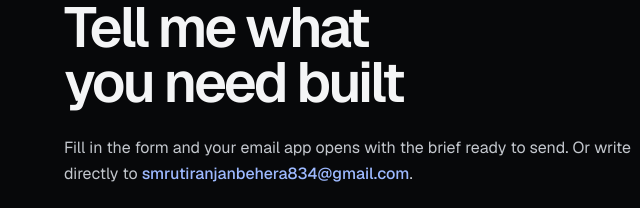
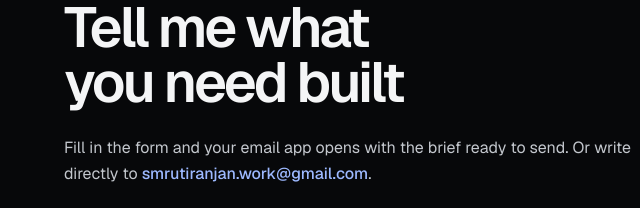
Before and after one commit to smruti030/smruti030.github.io, a plain HTML site: page index.html in a window 1280 px wide. Shown: the part 6084-6292 px from the top of the page, 0-640 px from the left. Drawn offline with nearby package versions, Linux system fonts and the light colour scheme.

Commit message:
Change email addresses in index.html
Updated email addresses throughout the document to reflect the new contact email.

```diff
--- a/index.html
+++ b/index.html
@@ -38,7 +38,7 @@
       "@type": "Person",
       "@id": "https://smruti030.github.io/#person",
       "url": "https://smruti030.github.io/",
-      "email": "smrutiranjanbehera834@gmail.com",
+      "email": "smrutiranjan.work@gmail.com",
       "image": "https://smruti030.github.io/images/portrait.webp",
       "name": "Smruti Ranjan Behera",
       "jobTitle": "Independent Web Developer",
@@ -72,7 +72,7 @@
       "@type": "ProfessionalService",
       "@id": "https://smruti030.github.io/#service",
       "url": "https://smruti030.github.io/",
-      "email": "smrutiranjanbehera834@gmail.com",
+      "email": "smrutiranjan.work@gmail.com",
       "image": "https://smruti030.github.io/share.jpg",
       "name": "SR's Consultancy",
       "description": "Independent custom web development and business software services by Smruti Ranjan Behera.",
@@ -144,7 +144,7 @@
 </div></section>
 
 <section class="block" id="work"><div class="wrap">
-  <div class="head rv"><div><h2>Selected work</h2></div><p>A selection of management systems and business applications. <a class="link" href="mailto:smrutiranjanbehera834@gmail.com?subject=Project%20demo%20request">Ask to see a demo</a></p></div>
+  <div class="head rv"><div><h2>Selected work</h2></div><p>A selection of management systems and business applications. <a class="link" href="mailto:smrutiranjan.work@gmail.com?subject=Project%20demo%20request">Ask to see a demo</a></p></div>
   <div class="stack">
     <article class="card proj rv"><div class="grid">
       <div class="proj__text"><span class="num">Hostels</span><h3>Hostel Management System</h3>
@@ -274,9 +274,9 @@
 
 <section class="contact" id="contact"><div class="wrap grid">
   <div class="rv" style="grid-column:1/span 6"><h2>Tell me what you need built</h2>
-    <p style="margin:24px 0">Fill in the form and your email app opens with the brief ready to send. Or write directly to <a class="link" href="mailto:smrutiranjanbehera834@gmail.com">smrutiranjanbehera834@gmail.com</a>.</p>
+    <p style="margin:24px 0">Fill in the form and your email app opens with the brief ready to send. Or write directly to <a class="link" href="mailto:smrutiranjan.work@gmail.com">smrutiranjan.work@gmail.com</a>.</p>
     <button class="btn" type="button" id="copy">Copy email</button><span class="status" id="status" role="status"></span></div>
-  <form class="card form rv" id="quote" style="grid-column:8/span 5;--d:80ms" action="mailto:smrutiranjanbehera834@gmail.com?subject=Quote%20request" method="post" enctype="text/plain" aria-describedby="quote-note">
+  <form class="card form rv" id="quote" style="grid-column:8/span 5;--d:80ms" action="mailto:smrutiranjan.work@gmail.com?subject=Quote%20request" method="post" enctype="text/plain" aria-describedby="quote-note">
     <label>Your name<input name="name" required autocomplete="name"></label>
     <label>Your email<input name="email" type="email" required autocomplete="email"></label>
     <label>You run a<select name="type"><option>Hostel or residence</option><option>College</option><option>Small business</option><option>Startup</option><option>Something else</option></select></label>
```
